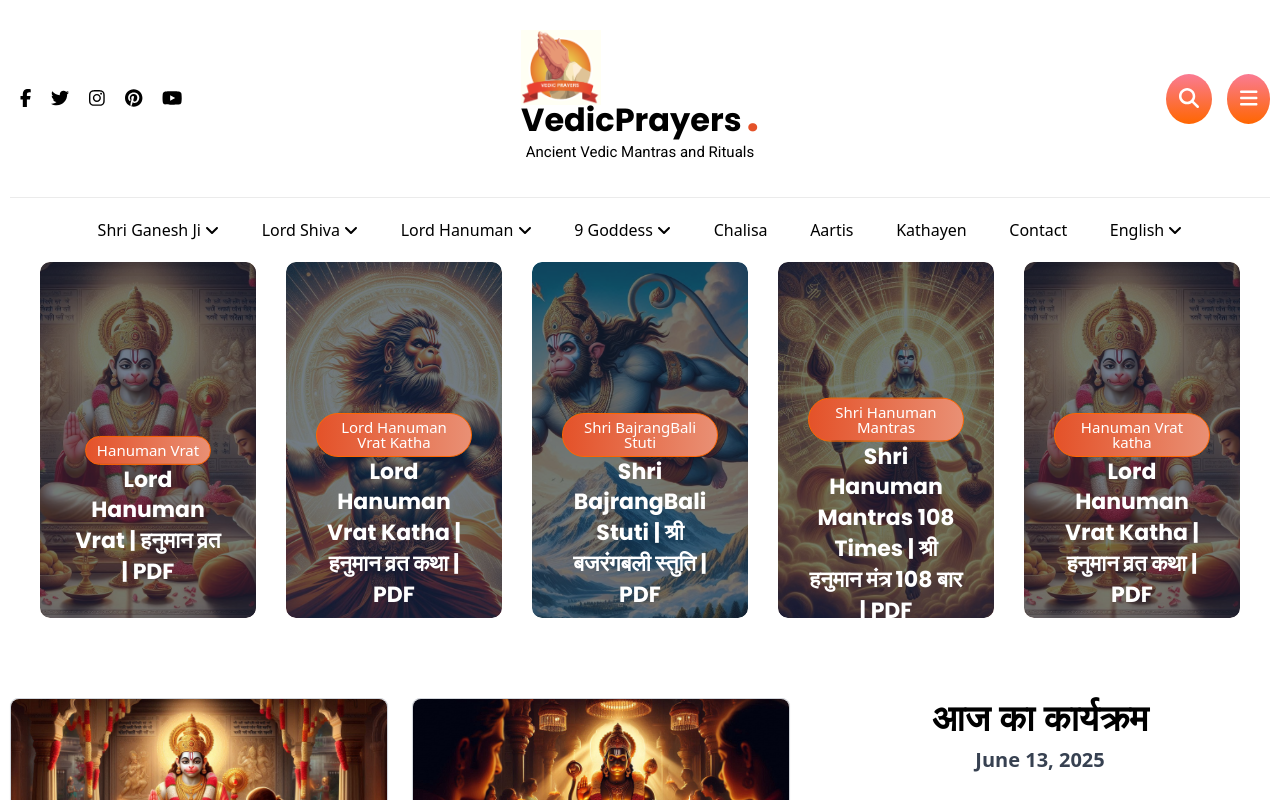
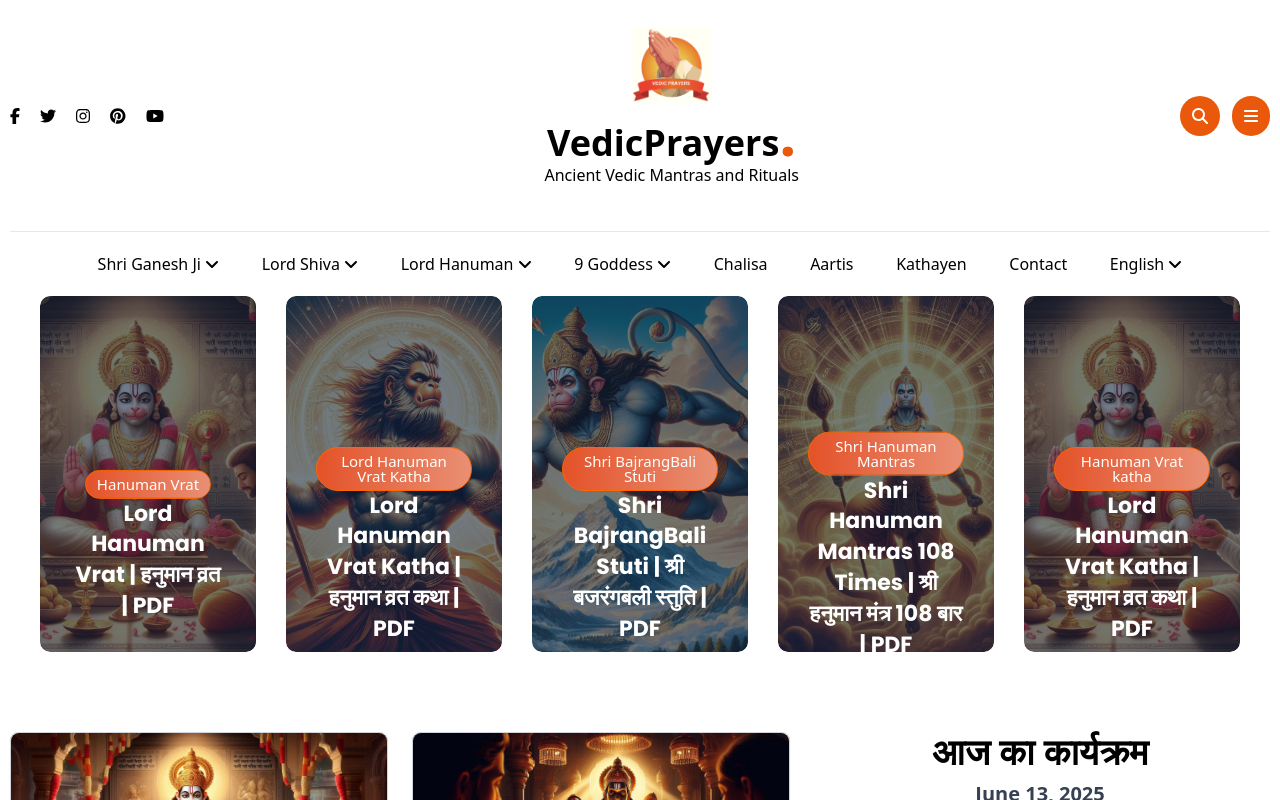
Before and after one commit to mehak-1903/ReactVedicPrayersWebsite, a React (Vite) app in the folder vedicprayers-react/: page / in a window 1280 px wide. Shown: the top 800 px of the page. Built offline with nearby package versions, Linux system fonts and the light colour scheme.

Commit message:
Updating header and footer using tailwind css

```diff
--- a/vedicprayers-react/src/App.css
+++ b/vedicprayers-react/src/App.css
@@ -205,62 +205,3 @@ body {
 .overlay-text h4 a:hover{
   color: #ff6600;
 }
-
-/* Footer */
-
-.footer {
-  display: flex;
-  justify-content: space-between;
-  align-items: center;
-  padding: 40px 0;
-  border-top: 1px solid #ebebeb;
-  font-size: 14px;
-  background-color: #fff;
-  flex-wrap: wrap;
-  width: 100vw;
-  margin: auto;
-  max-width: 1260px;
-}
-
-.footer .center a {
-  color: #000;
-  margin: 0 10px;
-  font-size: 18px;
-  transition: color 0.3s;
-  cursor: pointer;
-}
-
-.footer .center a:hover {
-  color: #ff6600;
-}
-
-.footer .left,
-.footer .right {
-  color: #000;
-  padding: 6px 20px;
-  border: 1px solid #ebebeb;
-  border-radius: 25px;
-}
-
-.footer .right a {
-  text-decoration: none;
-  color: #000;
-  font-size: 15px;
-  transition: all 0.3s ease-in-out;
-}
-
-.footer .right:hover{
-  border: 1px solid #ff6600;
-}
-
-.footer .right a:hover{
-  color: #ff6600;
-}
-
-@media (max-width: 768px) {
-  .footer {
-    flex-direction: column;
-    text-align: center;
-    gap: 15px;
-  }
-}
--- a/vedicprayers-react/src/components/Footer.jsx
+++ b/vedicprayers-react/src/components/Footer.jsx
@@ -10,36 +10,37 @@ import { faAngleUp } from "@fortawesome/free-solid-svg-icons";
 
 const Footer = () => {
   return (
-
-      <div className="footer">
-        <div className="left">© 2025 All rights reserved</div>
-        <div className="center">
-          <a href="#">
-            <FontAwesomeIcon
-              icon={faFacebookF}
-            /></a>
-            <a href = "#"><FontAwesomeIcon
-              icon={faTwitter}
-            /></a>
-            <a href = "#"><FontAwesomeIcon
-              icon={faInstagram}
-            /></a>
-            <a href = "#"><FontAwesomeIcon
-              icon={faPinterest}
-            /></a>
-            <a href = "#"><FontAwesomeIcon
-              icon={faYoutube}
-            />
-          </a>
-
-        </div>
-        <div className="right">
-          <a href = "#">
-            <FontAwesomeIcon icon = {faAngleUp} style={{marginRight: '10px'}}/>
-          Back to Top</a></div>
+    <div className="flex justify-between items-center h-auto w-[1260px] m-auto border-t border-grey-400 py-7">
+      <p>© 2025 All rights reserved</p>
+      <div className="flex gap-5">
+        <a href="#" className="hover:text-orange-600">
+          <FontAwesomeIcon icon={faFacebookF} />
+        </a>
+        <a href="#" className="hover:text-orange-600">
+          <FontAwesomeIcon icon={faTwitter} />
+        </a>
+        <a href="#" className="hover:text-orange-600">
+          <FontAwesomeIcon icon={faInstagram} />
+        </a>
+        <a href="#" className="hover:text-orange-600">
+          <FontAwesomeIcon icon={faPinterest} />
+        </a>
+        <a href="#" className="hover:text-orange-600">
+          <FontAwesomeIcon icon={faYoutube} />
+        </a>
       </div>
 
-
+      <div className="border border-grey-400 px-3 py-2 rounded-3xl hover:border-orange-600">
+        <a href="#" className="hover:text-orange-600">
+          <FontAwesomeIcon
+            icon={faAngleUp}
+            style={{ marginRight: "10px" }}
+            className="text-grey"
+          />
+          Back to Top
+        </a>
+      </div>
+    </div>
   );
 };
 
--- a/vedicprayers-react/src/components/Header.jsx
+++ b/vedicprayers-react/src/components/Header.jsx
@@ -12,42 +12,80 @@ import "../app.css";
 
 export const Header = () => {
   return (
-    <div className="header">
-      <div className="header-container">
-        <div className="left">
-          <a href="#">
+    // <div className="header">
+    //   <div className="header-container">
+    //     <div className="left">
+    //       <a href="#">
+    //         <FontAwesomeIcon icon={faFacebookF} />
+    //       </a>
+    //       <a href="#">
+    //         <FontAwesomeIcon icon={faTwitter} />
+    //       </a>
+    //       <a href="#">
+    //         <FontAwesomeIcon icon={faInstagram} />
+    //       </a>
+    //       <a href="#">
+    //         <FontAwesomeIcon icon={faPinterest} />
+    //       </a>
+    //       <a href="#">
+    //         <FontAwesomeIcon icon={faYoutube} />
+    //       </a>
+    //     </div>
+    //     <div className="center">
+    //       <img src={logo} alt="Vedic Logo" height="80px" width="80px" />
+    //       <a href="#">
+    //         VedicPrayers<span>.</span>
+    //       </a>
+    //       <span>Ancient Vedic Mantras and Rituals</span>
+    //     </div>
+    //     <div className="right">
+    //       <button>
+    //         <FontAwesomeIcon icon={faSearch} />
+    //       </button>
+
+    //       <button>
+    //         <FontAwesomeIcon icon={faBars} />
+    //       </button>
+    //     </div>
+    //   </div>
+    // </div>
+
+    <div className="flex justify-between items-center h-auto w-[1260px] m-auto border-b border-grey-400 py-7">
+      <div className="flex gap-5">
+        <a href="#" className="hover:text-orange-600">
           <FontAwesomeIcon icon={faFacebookF} />
         </a>
-          <a href="#">
+        <a href="#" className="hover:text-orange-600">
           <FontAwesomeIcon icon={faTwitter} />
         </a>
-          <a href="#">
+        <a href="#" className="hover:text-orange-600">
           <FontAwesomeIcon icon={faInstagram} />
         </a>
-          <a href="#">
+        <a href="#" className="hover:text-orange-600">
           <FontAwesomeIcon icon={faPinterest} />
         </a>
-          <a href="#">
+        <a href="#" className="hover:text-orange-600">
           <FontAwesomeIcon icon={faYoutube} />
         </a>
       </div>
-        <div className="center">
-          <img src={logo} alt="Vedic Logo" height="80px" width="80px" />
-          <a href="#">
-            VedicPrayers<span>.</span>
+
+      <div className="flex flex-col items-center text-center mb-4">
+        <img src={logo} alt="Vedic Logo" height="80px" width="80px"/>
+        <a href="#" className="text-4xl font-bold">
+          VedicPrayers<span className="text-orange-600 text-6xl">.</span>
         </a>
-          <span className="slogan">Ancient Vedic Mantras and Rituals</span>
+        <span>Ancient Vedic Mantras and Rituals</span>
       </div>
-        <div className="right">
-          <button>
+
+      <div className=" flex gap-3 ">
+        <button className="h-[30] w-[30] rounded-full border-none bg-orange-600 py-2 px-3 text-white">
           <FontAwesomeIcon icon={faSearch} />
         </button>
 
-          <button>
+        <button className="h-[30] w-[30] rounded-full border-none bg-orange-600 py-2 px-3 text-white">
           <FontAwesomeIcon icon={faBars} />
         </button>
       </div>
     </div>
-    </div>
   );
 };
```
Lines whose indentation alone changed are shown as unchanged.
